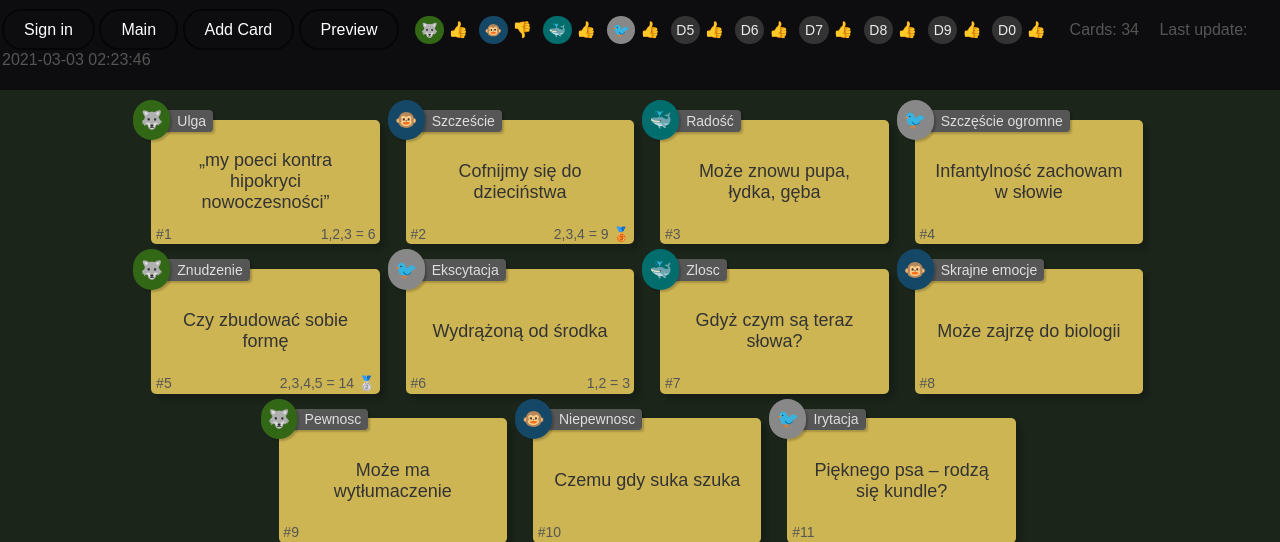
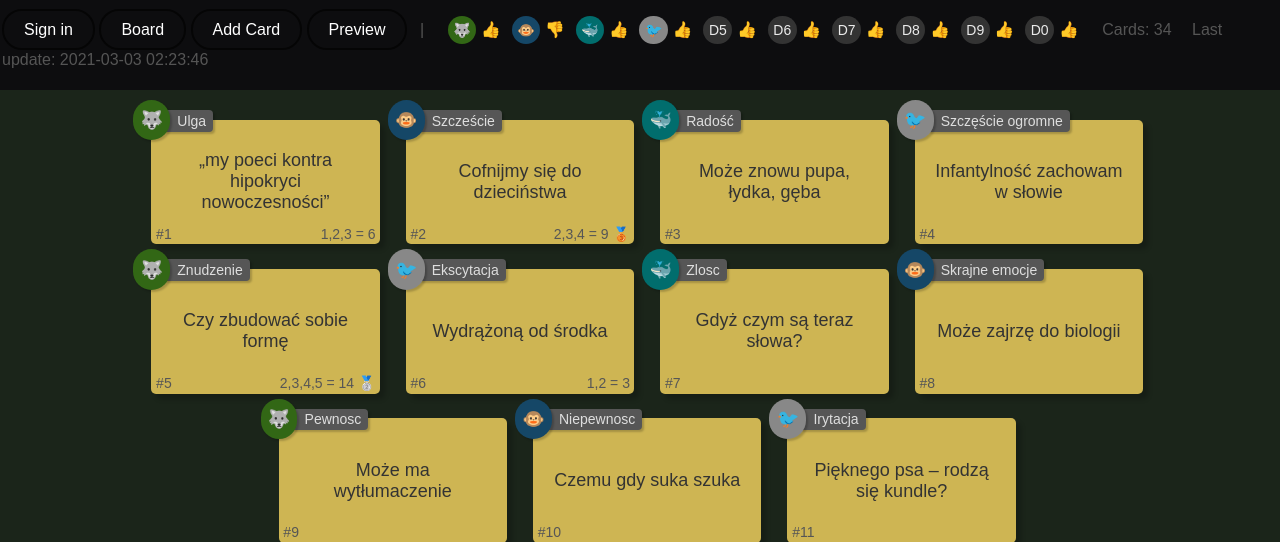
Before and after one commit to bartiniem/BoardViewer, a Flask app: page / in a window 1280 px wide. Shown: the top 542 px of the page. Run offline with Flask 2, Linux system fonts and the light colour scheme.

Commit message:
Add css version

```diff
--- a/main.py
+++ b/main.py
@@ -20,7 +20,6 @@ app = Flask(__name__)
 app.config['SECRET_KEY'] = os.getenv('SECRET_KEY') or 'e5ac358c-f0bf-11e5-9e39-d3b532c10a28'
 app.config['next_id'] = 100
 app.config['next_vote_id'] = 100
-app.config['last_show_id'] = 2
 
 
 # ROUTES
@@ -39,7 +38,7 @@ def index():
     votes = DataUtils().update_votes_data(votes)
     return render_template('dashboard.html', title="BoardViewer", active_user=active_user,
                            good_cards=good_cards, bad_cards=bad_cards, last_update=last_update, votes=votes,
-                           sum_cards=sum_cards, last_show_id=app.config['last_show_id'], show_votes=True)
+                           sum_cards=sum_cards, show_votes=True)
 
 
 @app.route('/preview', methods=['GET', 'POST'])
--- a/templates/head.html
+++ b/templates/head.html
@@ -1,8 +1,8 @@
 <head>
     <title>{{title}}</title>
     <meta charset="utf-8">
-    <link rel="stylesheet" href='/static/css/main.css' />
-    <link rel="stylesheet" href='/static/css/table.css' />
-    <link rel="stylesheet" href='/static/css/mainpage.css' />
+    <link rel="stylesheet" href='/static/css/main.css?v=2' />
+    <link rel="stylesheet" href='/static/css/table.css?v=2' />
+    <link rel="stylesheet" href='/static/css/mainpage.css?v=2' />
     <link rel="shortcut icon" href="/static/favicon/boardviewer_logo.PNG" />
 </head>
--- a/templates/navbar.html
+++ b/templates/navbar.html
@@ -7,12 +7,14 @@
         </a>
     </span>
     <span class="navbar"><a href="/user_management/configuration">Configuration</a></span>
+    <span class="navbar-info">|</span>
     {% else %}
     <span class="navbar"><a href="/login">Sign in</a></span>
     {% endif %}
-    <span class="navbar"><a href="/">Main</a></span>
+    <span class="navbar"><a href="/">Board</a></span>
     <span class="navbar"><a href="/add_card">Add Card</a></span>
     <span class="navbar"><a href="/preview">Preview</a></span>
+    <span class="navbar-info">|</span>
     {% if active_user and active_user.role == 'admin' %}
     <span class="navbar"><a href="/management/cards">Cards</a></span>
     <span class="navbar"><a href="/management/users">Users</a></span>
```
